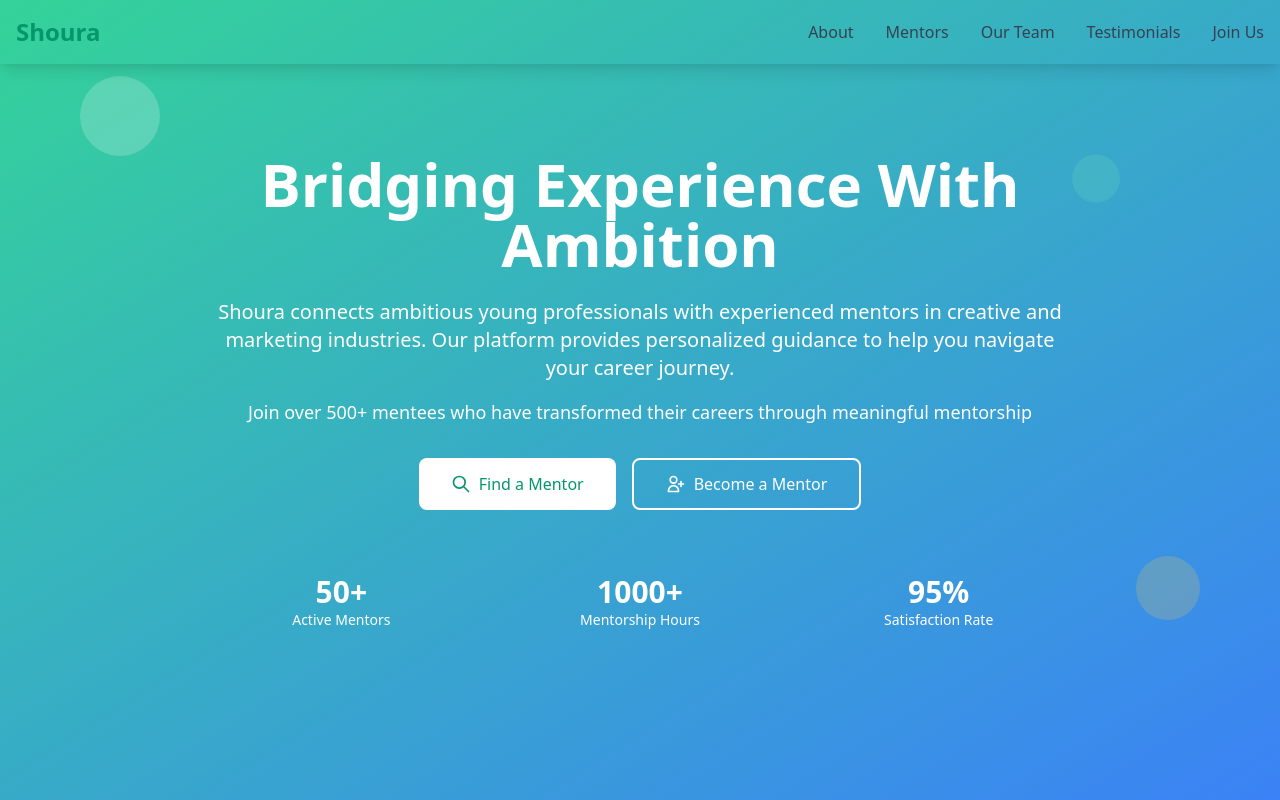
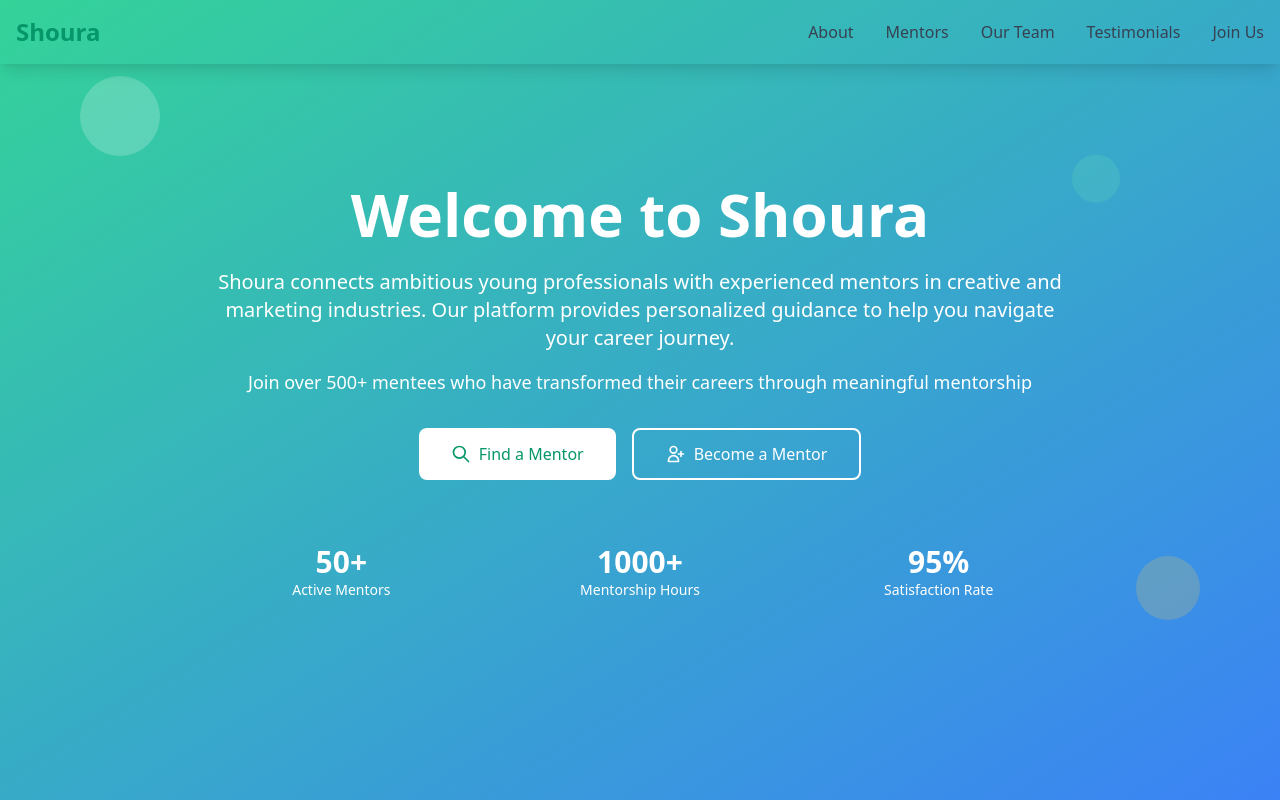
Before and after one commit to manhal-mhd/octalis-web, a plain HTML site: page shoura.html in a window 1280 px wide. Shown: the top 800 px of the page. Drawn offline with nearby package versions, Linux system fonts and the light colour scheme.

Commit message:
Welcome to Shoura

```diff
--- a/shoura.html
+++ b/shoura.html
@@ -82,7 +82,7 @@
                 <div class="floating absolute top-40 right-40 w-12 h-12 bg-green-300 rounded-full" style="animation-delay: -4s"></div>
             </div>
             <div class="text-center text-white z-10 max-w-4xl px-4">
-                <h1 class="text-6xl font-bold mb-6">Bridging Experience With Ambition</h1>
+                <h1 class="text-6xl font-bold mb-6">Welcome to Shoura</h1>
                 <p class="text-xl mb-4">Shoura connects ambitious young professionals with experienced mentors in creative and marketing industries. Our platform provides personalized guidance to help you navigate your career journey.</p>
                 <p class="text-lg mb-8">Join over 500+ mentees who have transformed their careers through meaningful mentorship</p>
                 <div class="flex justify-center space-x-4">
```
